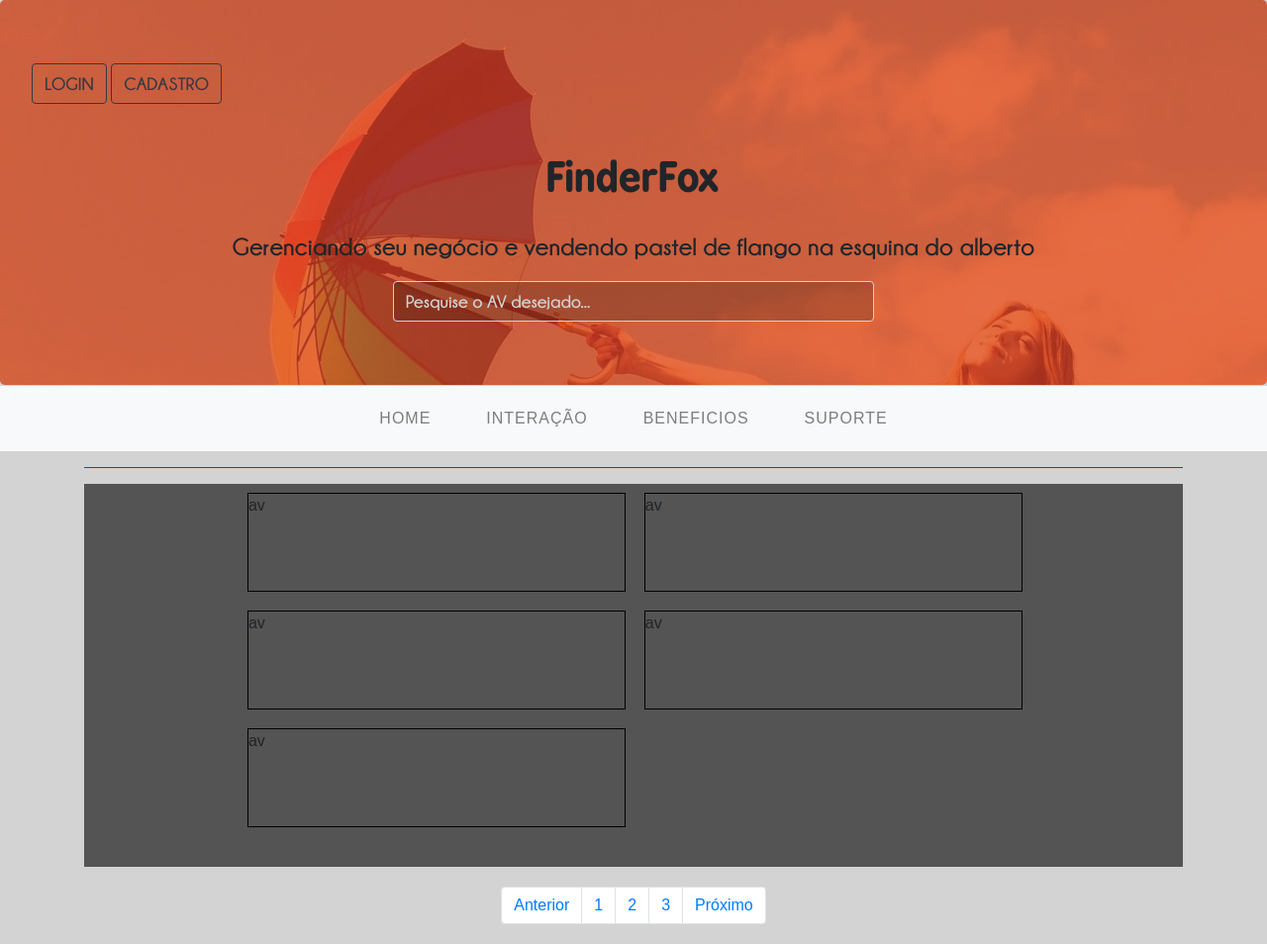
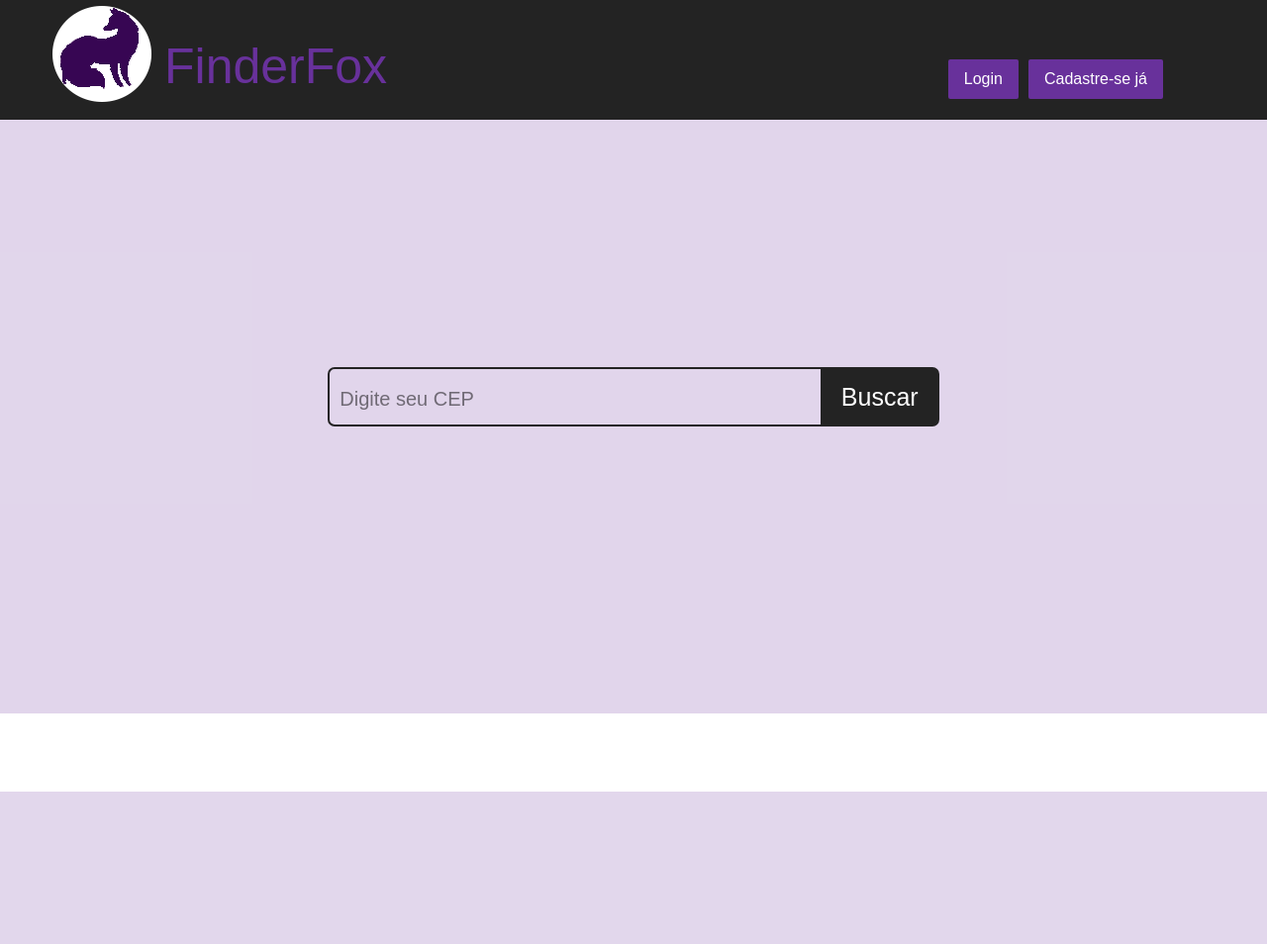
Before and after one commit to rickster1313/FinderFox, a PHP site: page / in a window 1280 px wide. Shown: the whole page at 99% size. After the commit the page ends 800 px from the top, so only its background shows below. Run offline with PHP 8.4, Linux system fonts and the light colour scheme.

Commit message:
começando novo home

```diff
--- a/assets/js/home.js
+++ b/assets/js/home.js
@@ -1,40 +1,4 @@
 var $j = jQuery.noConflict();
 	$j(document).ready(function(){
-		$j('#myInput').bind('click', function(){
-			$j('#home_p').trigger('click');
-		});
-		$j('#filtro').bind('click', function(){
-			$j('#home_p').trigger('click');
-		});
-		//$j('#resultado_av').DataTable();
-		function pesquisaAV(){
-			var dados = $j("#myInput").serialize();
-			$j.ajax({
-			    type:'GET',
-			    url:"home/pesquisaAVs",
-			    data:dados,
-			    dataType:'json',
-			    success:function(json){
-			        if(json.length > 0){
-			        	$j("#resultado_av").html("");
 
-			        	json.forEach(mostraAV);
-
-			        }else{
-			        	$j("#resultado_av").html("NENHUM AV ENCONTRADO");
-			        }
-
-			    },
-			    error:function(){
-			    	console.log("error no ajax");
-			    }
-
-			});
-
-		}
-		//pesquisaAV();
-
-		$j("#myInput").bind("keyup", function(){
-			pesquisaAV();
-		});
 	});
--- a/views/home.php
+++ b/views/home.php
@@ -19,243 +19,138 @@
 
 <style type="text/css">
 
- .form-control::-webkit-input-placeholder {
-	 color: #D3D3D3;
+
+    .container-fluid{
+        padding: 0px;
     }
 
-.form-control:-moz-placeholder { /* Firefox 18- */
-	 color: #D3D3D3;
+    .header{
+        width: 100%;
+        background-color: #232323;
+        overflow: hidden;
     }
-
-.form-control::-moz-placeholder {  /* Firefox 19+ */
-	 color: #D3D3D3;
+    .nav{
+        margin-right: 100px;
+        float: right;
     }
-
-.form-control:-ms-input-placeholder {
-	 color: #D3D3D3;
+    .nav li a{
+        color: #ffffff;
     }
-
-@font-face {
-
-			font-family: "BPreplayBold";
-			src: url("assets/fonts/BPreplayBold.otf") format("opentype");
+    .nav-item{
+        background-color: #68319B;
+        border-radius: 2px;
+        margin: 60px 5px 10px 5px;
+        padding:;
+    }
+    .header img{
+        float: left;
+        margin-left: 50px;
+    }
+    .header p{
+        font-size: 50px;
+        float: left;
+        margin-top: 30px;
+        margin-left: 10px;
+        color:#68319B;
+    }
+    .main{
+        height: 600px;
+        width: 100%;
+        background-color: rgba(104,49,155,0.2);
+        text-align: center;
+    }
+    .form{
+        padding-top: 250px;
 
     }
 
+    .form form input[type=text]{
+        width: 500px;
+        height: 60px;
+        font-size: 25px;
+        background-color: transparent;
+        border:#232323 2px solid;
+        border-radius: 7px;
+        border-top-right-radius: 0px;
+        border-bottom-right-radius: 0px;
+        outline: none;
+        padding-left: 10px;
 
-.replay-font{
-		font-family: "BPreplayBold";
-		font-size: 40px;
     }
-
-		@font-face {
-
-			font-family: "Champagne & Limousines Bold";
-			src: url("assets/fonts/Champagne & Limousines Bold.ttf") format("truetype");
+    .form form input[type=submit]{
+        height: 60px;
+        width: 120px;
+        font-size: 25px;
+        background-color: #232323    ;
+        border:#232323 2px solid;
+        border-radius: 7px;
+        outline: none;
+        border-top-left-radius: 0px;
+        border-bottom-left-radius: 0px;
+        margin-left: -7px;
+        color: #ffffff;
 
     }
 
-
-.film-font{
-		font-family: "Champagne & Limousines Bold";
-		font-size: 25px;
+    ::-webkit-input-placeholder {
+       color: rgba(0,0,0,0.5);
+       font-size: 20px;
     }
 
-.item-av{
-	width: 40%;
-	height: 100px;
-	border: solid black 1px;
-	float: left;
-	margin: 1%;
-}
-#resultado_av{
-	width: 100%;
-	height: auto;
-	padding-bottom:30px;
-	padding-left: 14%;
-	position: relative;
-	background: rgba(0,0,0,0.6);
-	overflow: hidden;
+    :-moz-placeholder { /* Firefox 18- */
+       color: rgba(0,0,0,0.5);
+       font-size: 20px;
     }
 
+    ::-moz-placeholder {  /* Firefox 19+ */
+       color: rgba(0,0,0,0.5);
+       font-size: 20px;
+    }
+
+    :-ms-input-placeholder {
+       color: rgba(0,0,0,0.5);
+       font-size: 20px;
+    }
 </style>
 
 </head>
 
-<body style="background-color:#D3D3D3;">
+<body>
+    <!--
+    #68319B rgba(104,49,155,1) roxo claro
+    #361850 roxo escuro
+    #ffffff branco
+    #232323 cinza pah
+    -->
 
-
-		<div class="container-fluid" style="padding: 0px;">
-			<div class="jumbotron" style="background-image: url(assets/images/pessoa_feliz.jpg);">
-				<div class="botoes" style="">
-				<a href="<?php echo BASE_URL; ?>login"><button class="btn btn-outline-dark film-font" style="font-size: 18px;">LOGIN</button></a>
-				<a href="<?php echo BASE_URL; ?>cadastro"><button class="btn btn-outline-dark film-font" style="font-size: 18px;">CADASTRO</button></a>
-			</div>
-				<img src="">
-			<h1 class="text-center replay-font">FinderFox</h1>
-			<p class="text-center film-font">Gerenciando seu negócio e vendendo pastel de flango na esquina do alberto</p>
-			<input class="form-control mx-auto d-block film-font" name="pesquisaAV_txt" id="myInput" type="text" placeholder="Pesquise o AV desejado..." style="width:40%; background: rgba(0,0,0,0.2); color: #fff; box-shadow: 0 0 0 0; font-size: 18px;">
-		</div>
-
-
-		<section class="color-6">
-<nav class="navbar navbar-expand-sm bg-light navbar-light justify-content-center cl-effect-3 slide" style="margin-top:-31.5px;">
-	<ul class="navbar-nav nav">
-		<li class="nav-item ">
-			<a id="home_p" class="nav-link" href="#Home" data-toggle="tab">Home</a>
+    <div class="container-fluid">
+        <header class="header">
+            <img class="img-fluid" src="<?php echo BASE_URL; ?>assets/images/logo-falso.png">
+            <p>FinderFox</p>
+            <ul class="nav navbar-expand">
+                <li class="nav-item">
+                    <a class="nav-link" href="<?php echo BASE_URL; ?>login">Login</a>
                 </li>
                 <li class="nav-item">
-			<a class="nav-link" href="#interacao" data-toggle="tab">Interação</a>
-		</li>
-		<li class="nav-item">
-			<a class="nav-link" href="#Beneficios" data-toggle="tab">Beneficios</a>
-		</li>
-		<li class="nav-item">
-			<a class="nav-link" href="#Suporte" data-toggle="tab">Suporte</a>
-		</li>
-	</ul>
-</nav>
-</section>
-</div>
-
-
-
-<div class="container">
-<div class="tab-content">
-<div id="Home" class="tab-pane in active" >
-<hr id="filtro" data-toggle="collapse" data-target="#demo" style="background-color: red; ">
-  <div id="demo" class="collapse">
-   	<form action="" method="">
-    <div class="checkbox">
-      <label><input type="checkbox" value="" checked>Cabeleleiros</label> |
-      <label><input type="checkbox" value="" checked>Papelaria</label>
-      <label><input type="checkbox" value="" checked>Mercados</label> |
-      <label><input type="checkbox" value="" checked>pizzarias</label> |
-      <label><input type="checkbox" value="" checked>Lanchonetes</label> |
-      <label><input type="checkbox" value="" checked>Salgaterias</label>
-      <label><input type="checkbox" value="" checked>Eventos</label> |
-      <label><input type="checkbox" value="" checked>Odontologicos</label>
-    </div>
-    Data de criação:
-      <select class="form-contro" >
-        <option></option>
-        <option>Ultimos dias</option>
-        <option>Ultimas semanas</option>
-        <option>Ultimos meses</option>
-      </select>
-  </form>
-  </div>
-	<div class="ambiente" id="resultado_av">
-		<!-- ############### HOME - Pesquisa de AVs ################## -->
-		<div class="item-av"> av</div>
-		<div class="item-av"> av</div>
-		<div class="item-av"> av</div>
-		<div class="item-av"> av</div>
-		<div class="item-av"> av</div>
-	</div>
-		<ul class="pagination justify-content-center" style="margin:20px;">
-			<li class="page-item"><a class="page-link" href="#">Anterior</a></li>
-			<li class="page-item"><a class="page-link" href="#">1</a></li>
-			<li class="page-item"><a class="page-link" href="#">2</a></li>
-			<li class="page-item"><a class="page-link" href="#">3</a></li>
-			<li class="page-item"><a class="page-link" href="#">Próximo</a></li>
-		</ul>
-</div>
-
-<div id="interacao" class="tab-pane fade">
-	<h2>Area de Interação</h2>
-
-	<div class="container">
-	<img src="<?php echo BASE_URL; ?>assets/images/6.jpg" alt="Avatar" style="width:100%;">
-	<p>ELIZA: oi luciano xuxuzinho</p>
-	<span class="time-right">11:00</span>
-</div>
-
-
-<div class="form-group">
-			<input type="text" class="form-control" placeholder="Digitar..." name="text2">
-		</div>
-
-</div>
-
-<div id="Beneficios" class="tab-pane fade">BENEFICIOS
-	<section class="main">
-
-				<ul class="ch-grid">
-					<li>
-						<div class="ch-item ch-img-1">
-							<div class="ch-info">
-								<h3>Use what you have</h3>
-								<p>by Angela Duncan <a href="http://drbl.in/eOPF">View on Dribbble</a></p>
-							</div>
-						</div>
-					</li>
-					<li>
-						<div class="ch-item ch-img-2">
-							<div class="ch-info">
-								<h3>Common Causes of Stains</h3>
-								<p>by Antonio F. Mondragon <a href="http://drbl.in/eKMi">View on Dribbble</a></p>
-							</div>
-						</div>
-					</li>
-					<li>
-						<div class="ch-item ch-img-3">
-							<div class="ch-info">
-								<h3>Pink Lightning</h3>
-								<p>by Charlie Wagers <a href="http://drbl.in/ekhp">View on Dribbble</a></p>
-							</div>
-						</div>
+                    <a class="nav-link" href="<?php echo BASE_URL; ?>cadastro">Cadastre-se já</a>
                 </li>
             </ul>
 
-			</section>
-</div>
-
-<div id="Suporte" class="tab-pane fade">
-
-	<div class="container">
-	<div class="row">
-		<div class="col-sm-5" >
-			<img src="<?php echo BASE_URL; ?>assets/images/43386.jpg" style="width: 333px;">
-		</div>
-		<div class="col-sm-7">
-
-		<br>
-			<form action="/action_page.php">
-			<center>
-			   <label for="email" class="film-font" style="font-size: 18px;">Nome:</label>
-			   </center>
-
-    <div class="input-group mb-3">
-      <input type="email" class="form-control" id="nome" placeholder="fulano de tal" name="nome" style="border-radius: 15px; border: 2px solid #ddb3b3; background: #f2f2f3; box-shadow: 0 0 0 0">
-    </div>
-    <br>
-    <center>
-     <label for="pwd" class="film-font" style="font-size: 18px;">Email:</label>
-     </center>
-    <div class="input-group mp-3">
-      <input type="email" class="form-control" id="pwd" placeholder="exemplo@gmail.com" name="email" style="border-radius: 15px; border: 2px solid #ddb3b3; background: #f2f2f3; box-shadow: 0 0 0 0">
-    </div>
-    <br>
-    <center>
-       <label for="comment" class="film-font" style="font-size: 18px;">Comentario:</label>
-       </center>
-     <div class="input-group mb-3">
-      <textarea class="form-control" rows="5" id="comment" name="text" placeholder="Com oque podemos ajuda?" style="border-radius: 15px; border: 2px solid #ddb3b3; background: #f2f2f3; box-shadow: 0 0 0 0"></textarea>
-      </div>
-      <center>
-    <button type="submit" class="btn btn-outline-dark film-font" style="font-size: 18px;">ENVIAR</button>
-    </center>
+        </header>
+        <div class="main">
+            <div class="form">
+                <form>
+                    <input type="text" name="cep_txt" autocomplete="off" placeholder="Digite seu CEP">
+                    <input type="submit" name="enviar_cep" value="Buscar">
                 </form>
-		</div>
-	</div>
             </div>
 
         </div>
 
     </div>
 
-</div>
+
+
 
 	<script type="text/javascript" src="<?php echo BASE_URL; ?>assets/js/jquery-3.3.1.min.js"></script>
 	<script type="text/javascript" src="<?php echo BASE_URL; ?>assets/js/bootstrap.min.js"></script>
@@ -265,27 +160,5 @@
 	<script type="text/javascript" src="<?php echo BASE_URL ?>assets/js/home.js"></script>
 	<!--<script type="text/javascript" charset="utf8" src="htpps://cdn.datatables.net/1.10.19/js/jquery.dataTables.min.js"></script>-->
 
-
-<script type="text/javascript">
-	$j(function(){
-		 $j('.nav-item').bind('click', function(){
-					$j('').animate({
-
-					},{
-							 duration:2000,
-							 complete:function(){
-										console.log("animação finalizada");
-							 },
-							 start:function(){
-										console.log("animação iniciada");
-							 },
-							 step:function(){
-										console.log("nem eu sei")
-							 }
-					})
-		 });
-});
-</script>
-
 </body>
 </html>
```
Also changed, not shown: assets/images/AV/logo-zed.png (added), assets/images/logo-falso.png (added). Lines whose indentation alone changed are shown as unchanged.
